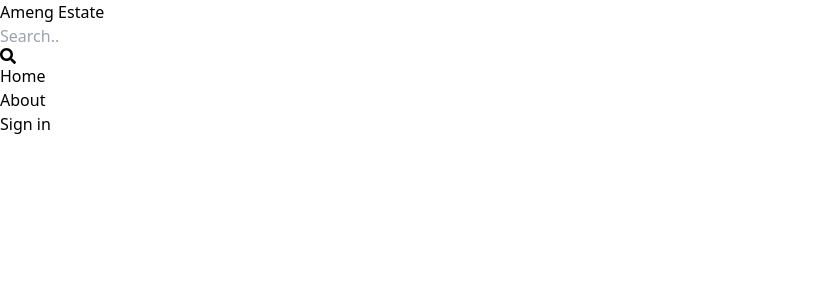
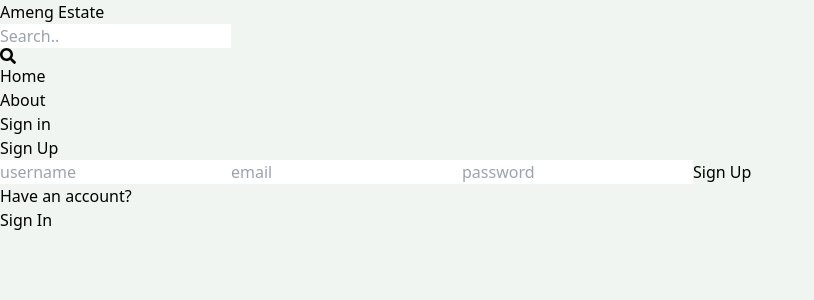
Before and after one commit to pasyet/mern_estate, a React (Vite) app in the folder mern-estate/client/: page /sign-up in a window 1280 px wide. Shown: the top 300 px of the page, without its empty margins (0-814 px from the left). Built offline with nearby package versions, Linux system fonts and the light colour scheme.

Commit message:
create sign up page ui

```diff
--- a/mern-estate/client/src/App.jsx
+++ b/mern-estate/client/src/App.jsx
@@ -2,6 +2,7 @@
 import Home from './pages/Home';
 import About from './pages/About';
 import SignIn from './pages/SignIn';
+import SignUp from './pages/SignUp';
 import Profile from './pages/Profile';
 import Header from './components/Header';
 
@@ -14,6 +15,7 @@
           <Route path="/" element={<Home />} />
           <Route path="/about" element={<About />} />
           <Route path="/sign-in" element={<SignIn />} />
+          <Route path="/sign-up" element={<SignUp />} />
           <Route path="/profile" element={<Profile />} />
       </Routes>
     </BrowserRouter>
--- a/mern-estate/client/src/index.css
+++ b/mern-estate/client/src/index.css
@@ -1,3 +1,7 @@
 @tailwind base;
 @tailwind components;
 @tailwind utilities;
+
+body {
+    background-color: rgb(241, 245, 241);
+}
--- /dev/null
+++ b/mern-estate/client/src/pages/SignUp.jsx
@@ -0,0 +1,22 @@
+import {Link} from 'react-router-dom'
+
+export default function SignUp() {
+    return (
+        <div className='p-3 max-w-lg mx-auto'>
+            <h1 className='text-3xl text-center font-semibold my-7'>Sign Up</h1>
+            <form className='flex flex-col gap-4'>
+                <input type="text" placeholder="username" className='border p-3 rounded-lg' id='username' />
+                <input type="email" placeholder="email" className='border p-3 rounded-lg' id='email' />
+                <input type="password" placeholder="password" className='border p-3 rounded-lg' id='password' />
+                <button className='bg-slate-700 text-white p-3 rounded-lg uppercase hover:opacity-95
+                disabled:opacity-80'>Sign Up</button>
+            </form>
+            <div className='flex gap-2 mt-5'>
+                <p>Have an account?</p>
+                <Link to='/sign-in'>
+                    <span className='text-blue-700'>Sign In</span>
+                </Link>
+            </div>
+        </div>
+    )
+}
```
